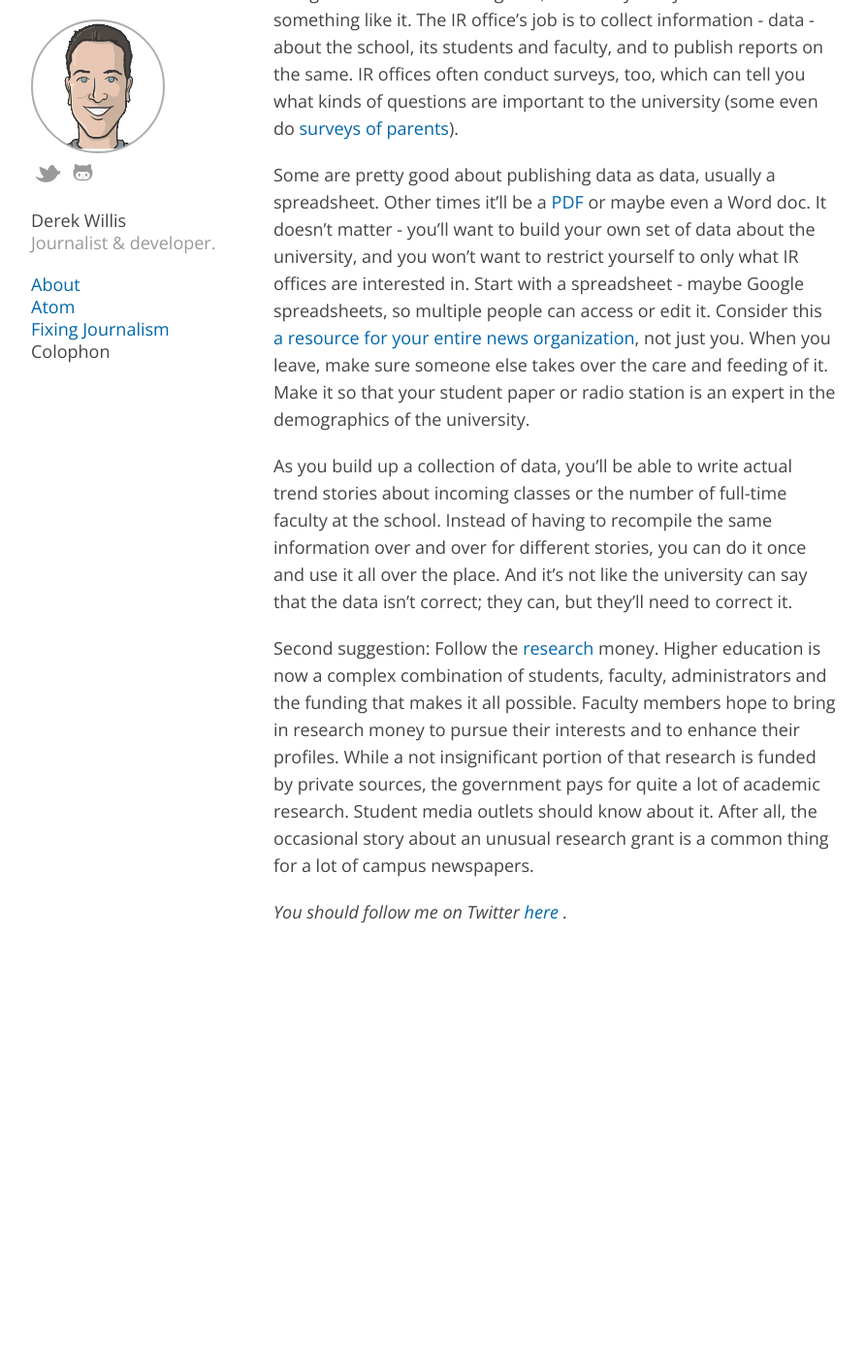
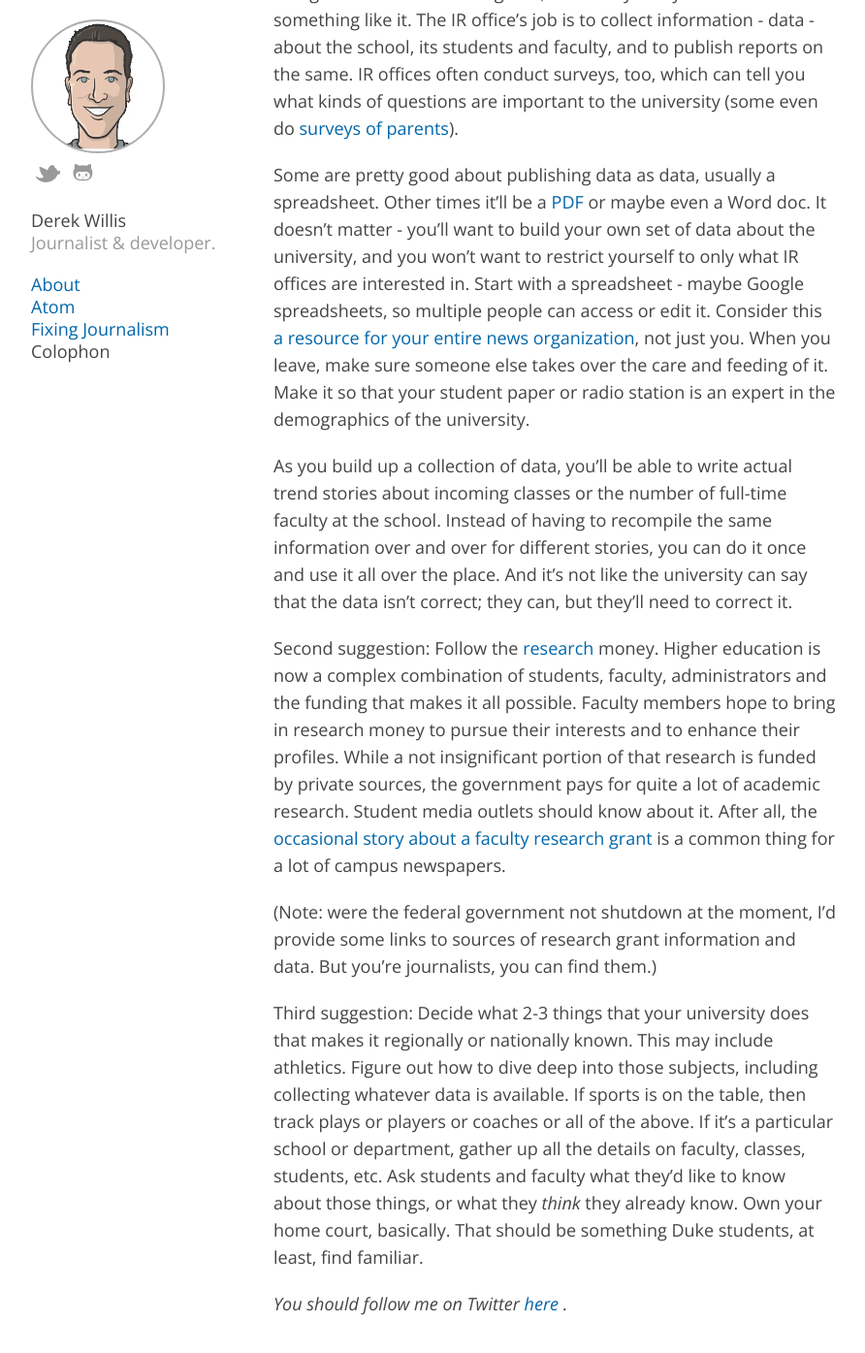
Before and after one commit to dwillis/dwillis.github.com, a Jekyll site: the page built from _posts/2013-10-09-data-journalism-student-media-edition.md, in a window 1280 px wide and 1400 px high, scrolled down 658 px. Shown: the top 1395 px of the window at 97% size, without its empty margins (138-1030 px from the left). Built offline with Jekyll 4.4.1, drawn with Linux system fonts in a browser that asks for light colours; some web fonts are replaced; before the commit the page ends 1654 px from its top, so only the background shows below that.

Commit message:
added data journalism student media edition

```diff
--- a/_posts/2013-10-09-data-journalism-student-media-edition.md
+++ b/_posts/2013-10-09-data-journalism-student-media-edition.md
@@ -11,4 +11,8 @@ Some are pretty good about publishing data as data, usually a spreadsheet. Other
 
 As you build up a collection of data, you'll be able to write actual trend stories about incoming classes or the number of full-time faculty at the school. Instead of having to recompile the same information over and over for different stories, you can do it once and use it all over the place. And it's not like the university can say that the data isn't correct; they can, but they'll need to correct it.
 
-Second suggestion: Follow the [research](http://research.duke.edu/) money. Higher education is now a complex combination of students, faculty, administrators and the funding that makes it all possible. Faculty members hope to bring in research money to pursue their interests and to enhance their profiles. While a not insignificant portion of that research is funded by private sources, the government pays for quite a lot of academic research. Student media outlets should know about it. After all, the occasional story about an unusual research grant is a common thing for a lot of campus newspapers.
+Second suggestion: Follow the [research](http://research.duke.edu/) money. Higher education is now a complex combination of students, faculty, administrators and the funding that makes it all possible. Faculty members hope to bring in research money to pursue their interests and to enhance their profiles. While a not insignificant portion of that research is funded by private sources, the government pays for quite a lot of academic research. Student media outlets should know about it. After all, the [occasional story about a faculty research grant](http://www.dukechronicle.com/articles/2013/09/23/duke-professor-wins-award-advance-research) is a common thing for a lot of campus newspapers.
+
+(Note: were the federal government not shutdown at the moment, I'd provide some links to sources of research grant information and data. But you're journalists, you can find them.)
+
+Third suggestion: Decide what 2-3 things that your university does that makes it regionally or nationally known. This may include athletics. Figure out how to dive deep into those subjects, including collecting whatever data is available. If sports is on the table, then track plays or players or coaches or all of the above. If it's a particular school or department, gather up all the details on faculty, classes, students, etc. Ask students and faculty what they'd like to know about those things, or what they *think* they already know. Own your home court, basically. That should be something Duke students, at least, find familiar.
```
